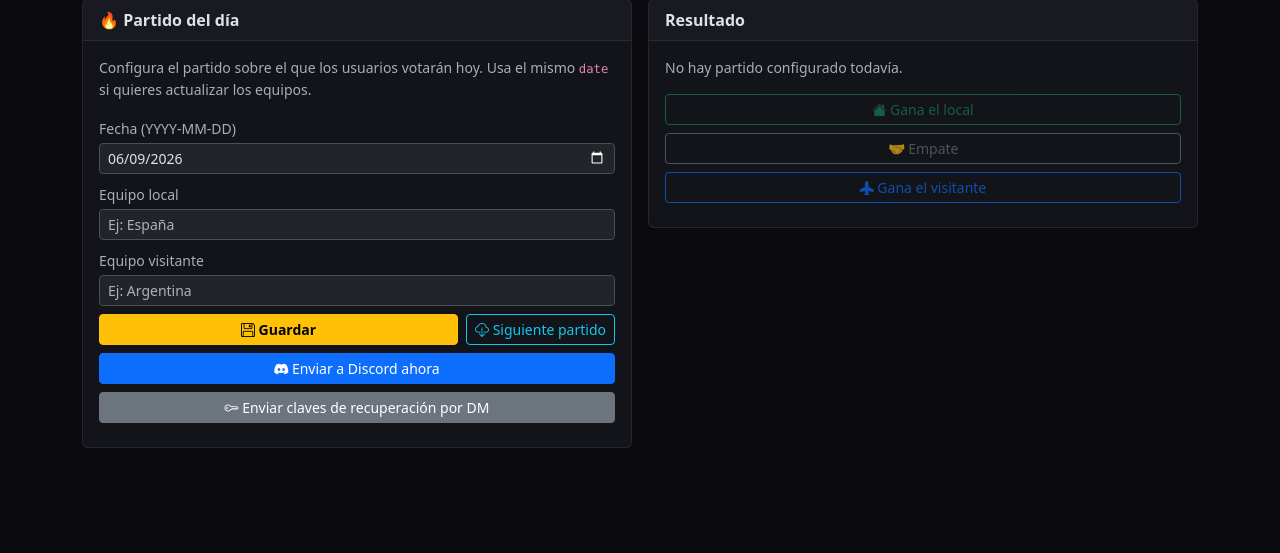
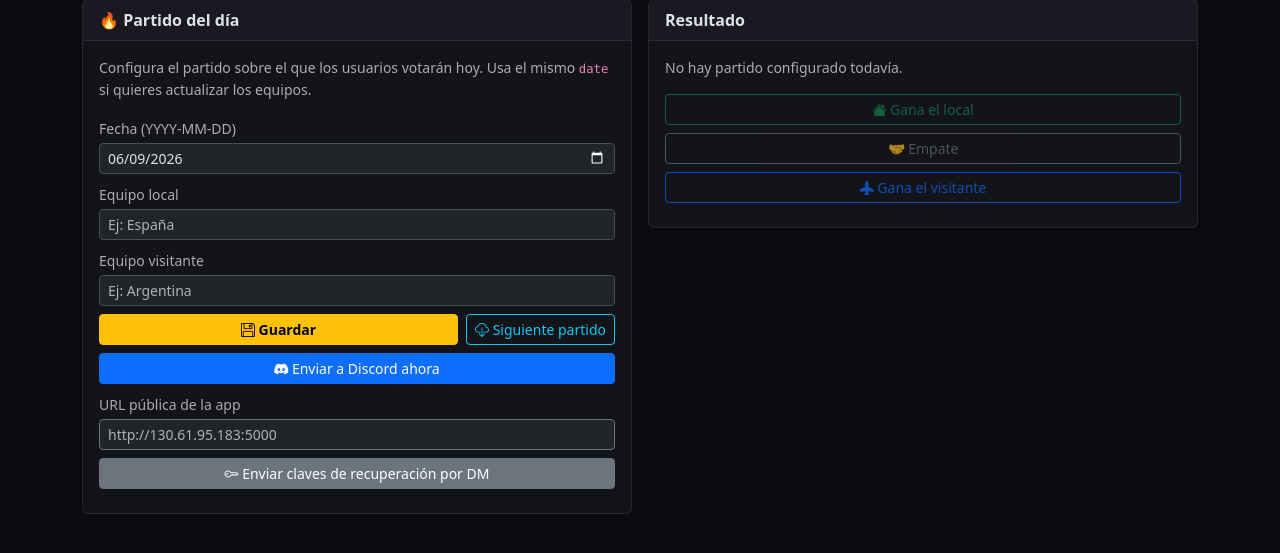
Before and after one commit to davrap20c/porra-mundial-2026, a Flask app: page /admin in a window 1280 px wide, after a click on "🔥 Racha". Shown: the part 209-762 px from the top of the page. Run offline with Flask 3, Linux system fonts and the light colour scheme; the visitor is signed in with stand-in values (Sample User, id 1); data that the repository does not hold is empty; some libraries are stand-ins or nearby versions.

Commit message:
Add recovery DM button with configurable public URL
Admin can set app URL before sending recovery codes via Discord DM.
Also fixes conftest DB isolation and adds streak config to init_db.

Co-Authored-By: Claude Sonnet 4.6 <noreply@anthropic.com>

````diff
--- a/app/main.py
+++ b/app/main.py
@@ -863,7 +863,8 @@ def admin_panel():
                            special_results=special_results,
                            all_teams=ALL_TEAMS,
                            discord_links=discord_links,
-                           last_api_sync=AppConfig.get('last_api_sync'))
+                           last_api_sync=AppConfig.get('last_api_sync'),
+                           app_public_url=AppConfig.get('app_public_url', ''))
 
 
 @app.route('/admin/phase', methods=['POST'])
@@ -1312,6 +1313,10 @@ def api_streak_mark_notified():
 @csrf.exempt
 @admin_required
 def admin_send_recovery_dms():
+    data = request.get_json() or {}
+    url = data.get('app_public_url', '').strip()
+    if url:
+        AppConfig.set('app_public_url', url)
     AppConfig.set('send_recovery_dms', '1')
     return jsonify({'ok': True})
 
@@ -1328,7 +1333,7 @@ def api_discord_recovery_codes():
         if user and user.recovery_code:
             result.append({'discord_id': link.discord_id, 'name': user.name, 'recovery_code': user.recovery_code})
     AppConfig.set('send_recovery_dms', '0')
-    return jsonify({'ok': True, 'users': result})
+    return jsonify({'ok': True, 'users': result, 'app_url': AppConfig.get('app_public_url', '')})
 
 
 @app.route('/admin/streak/set-result', methods=['POST'])
--- a/app/templates/admin.html
+++ b/app/templates/admin.html
@@ -418,6 +418,11 @@
             <button class="btn btn-primary btn-sm w-100 mt-2" onclick="notifyDiscordNow()">
               <i class="bi bi-discord"></i> Enviar a Discord ahora
             </button>
+            <div class="mt-2">
+              <label class="form-label small text-muted mb-1">URL pública de la app</label>
+              <input type="text" id="app-public-url" class="form-control form-control-sm bg-dark text-white border-secondary"
+                placeholder="http://130.61.95.183:5000" value="{{ app_public_url }}">
+            </div>
             <button class="btn btn-secondary btn-sm w-100 mt-2" onclick="sendRecoveryDms()">
               <i class="bi bi-key"></i> Enviar claves de recuperación por DM
             </button>
@@ -663,9 +668,11 @@ async function nextFromApi() {
 
 async function sendRecoveryDms() {
   const statusEl = document.getElementById('streak-match-status');
+  const url = document.getElementById('app-public-url').value.trim();
   const res = await fetch('/admin/send-recovery-dms', {
     method: 'POST',
     headers: {'Content-Type': 'application/json'},
+    body: JSON.stringify({app_public_url: url}),
   });
   const data = await res.json();
   statusEl.innerHTML = data.ok
--- a/discord_bot/bot.py
+++ b/discord_bot/bot.py
@@ -226,6 +226,8 @@ async def poll_streak():
     if data.get('send_recovery_dms'):
         try:
             codes_data = await _api_get('/api/discord/recovery-codes')
+            app_url = codes_data.get('app_url', '')
+            url_line = f'\n🌐 **Web**: {app_url}' if app_url else ''
             sent = 0
             for u in codes_data.get('users', []):
                 try:
@@ -234,7 +236,7 @@ async def poll_streak():
                         f'👋 Hola **{u["name"]}**!\n\n'
                         f'Tu clave de recuperación para la **Porra Mundial 2026** es:\n'
                         f'```\n{u["recovery_code"]}\n```\n'
-                        f'Úsala en la web si pierdes acceso a tu cuenta.'
+                        f'Úsala en la web si pierdes acceso a tu cuenta.{url_line}'
                     )
                     sent += 1
                 except Exception as e:
````
